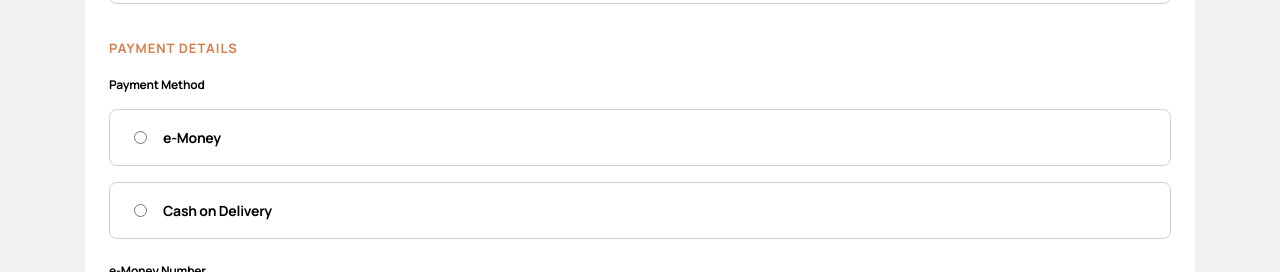
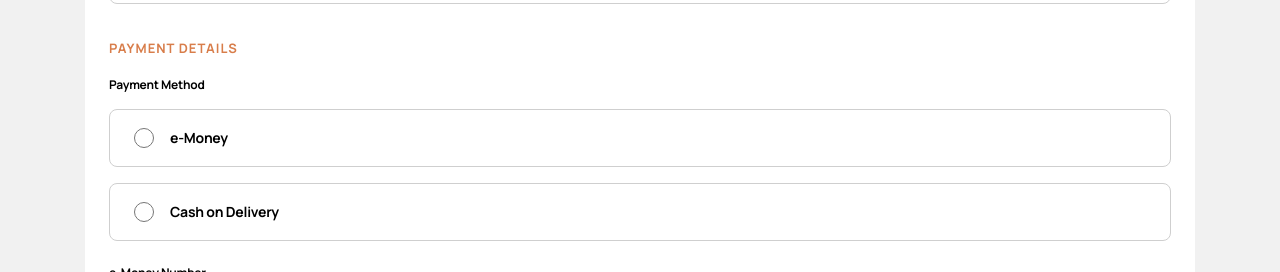
Before and after one commit to scottmotion/audiophile-ecommerce, a React (Vite) app: page /audiophile-ecommerce/checkout in a window 1280 px wide. Shown: the part 1140-1412 px from the top of the page. Built offline with nearby package versions, Linux system fonts and the light colour scheme.

Commit message:
Update Checkout.tsx

```diff
--- a/src/pages/Checkout.tsx
+++ b/src/pages/Checkout.tsx
@@ -67,7 +67,12 @@ export default function Checkout() {
                   Payment Method
                 </div>
                 <div className="btn-select flex flex-row gap-4">
-                  <input type="radio" id="eMoney" name="payMethod"></input>
+                  <input
+                    type="radio"
+                    id="eMoney"
+                    name="payMethod"
+                    className="aspect-square w-5"
+                  ></input>
                   <label htmlFor="eMoney" className="label-select">
                     e-Money
                   </label>
@@ -77,6 +82,7 @@ export default function Checkout() {
                     type="radio"
                     id="cashOnDelivery"
                     name="payMethod"
+                    className="aspect-square w-5"
                   ></input>
                   <label htmlFor="cashOnDelivery" className="label-select">
                     Cash on Delivery
```
